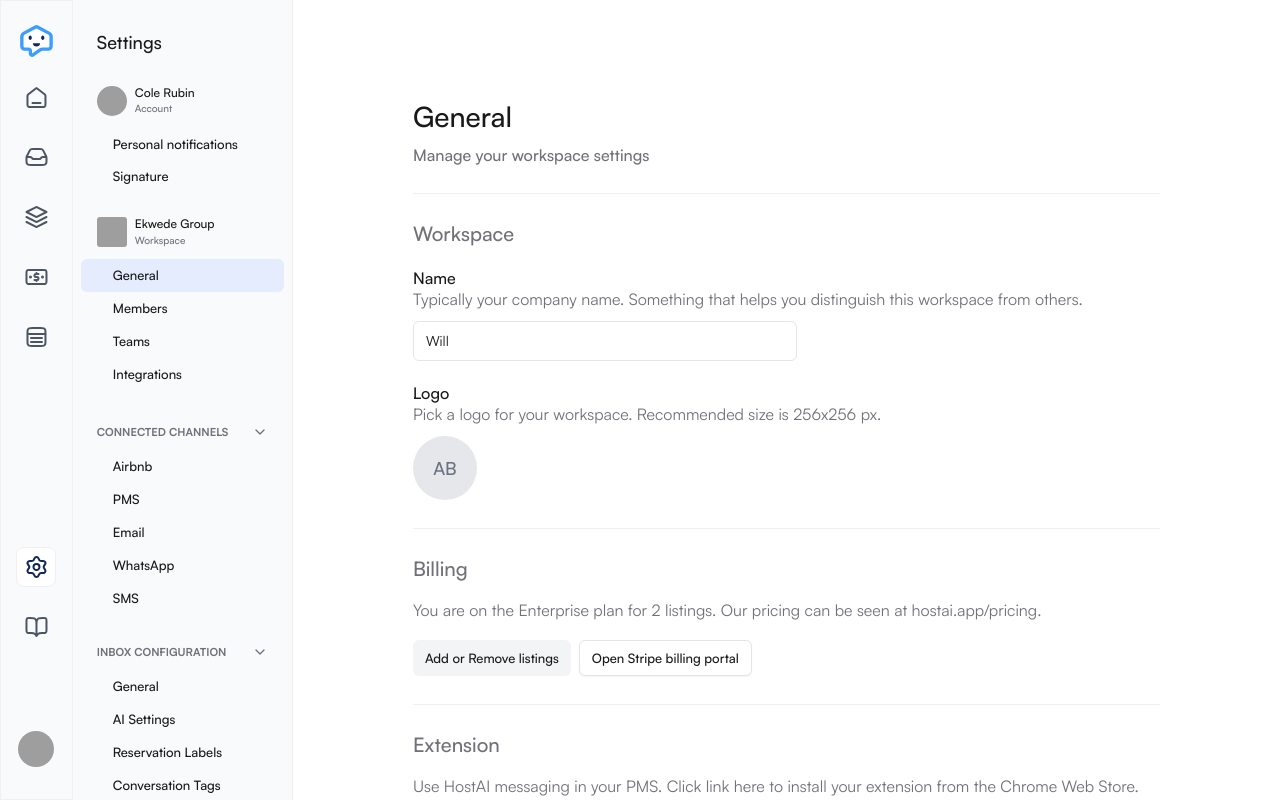
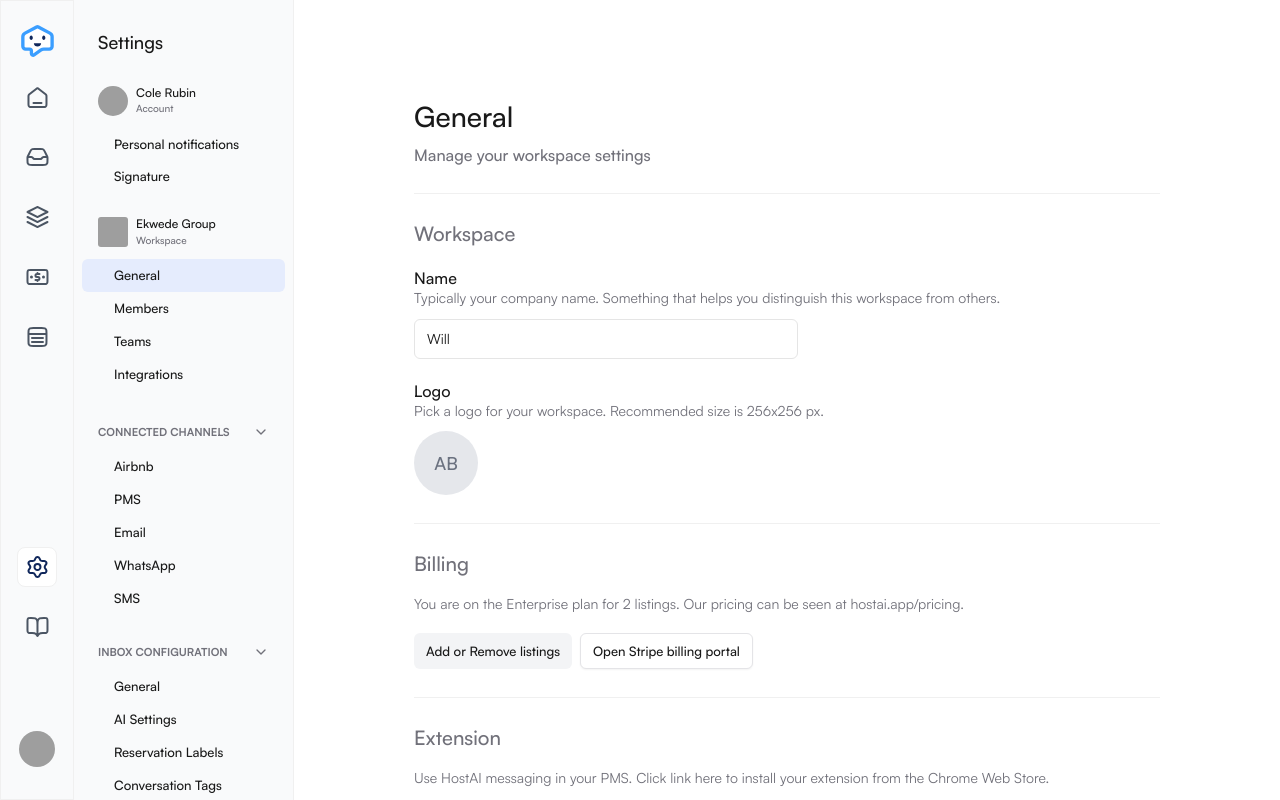
Before and after one commit to punnkam/unified-inbox-will, a Next.js app: page /settings/general in a window 1280 px wide. Built offline with nearby package versions, Linux system fonts and the light colour scheme; grey boxes are pictures that could not be loaded.

Commit message:
updated text size on general

```diff
--- a/app/(protected-paths)/settings/general/page.tsx
+++ b/app/(protected-paths)/settings/general/page.tsx
@@ -77,7 +77,7 @@
             >
               Name
             </label>
-            <p className="text-tertiary text-body-sm font-normal">
+            <p className="text-tertiary text-body-xs font-normal">
               Typically your company name. Something that helps you distinguish
               this workspace from others.
             </p>
@@ -99,7 +99,7 @@
             >
               Logo
             </label>
-            <p className="text-tertiary text-body-sm font-normal">
+            <p className="text-tertiary text-body-xs font-normal">
               Pick a logo for your workspace. Recommended size is 256x256 px.
             </p>
           </div>
@@ -131,7 +131,7 @@
       <div className="flex flex-col gap-5">
         <p className="text-title-lg text-tertiary">Billing</p>
 
-        <p className="text-tertiary text-body-sm font-normal">
+        <p className="text-tertiary text-body-xs font-normal">
           You are on the Enterprise plan for 2 listings. Our pricing can be seen
           at hostai.app/pricing.
         </p>
@@ -154,7 +154,7 @@
       <div className="flex flex-col gap-5">
         <p className="text-title-lg text-tertiary">Extension</p>
 
-        <p className="text-tertiary text-body-sm font-normal">
+        <p className="text-tertiary text-body-xs font-normal">
           Use HostAI messaging in your PMS. Click link here to install your
           extension from the Chrome Web Store.
         </p>
```
